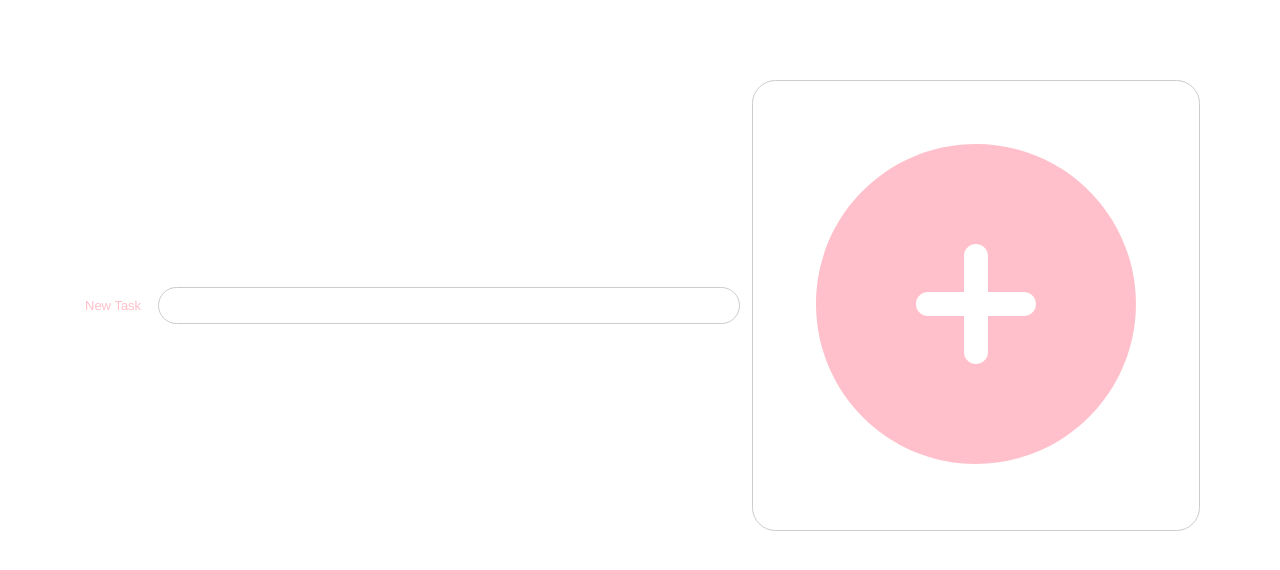
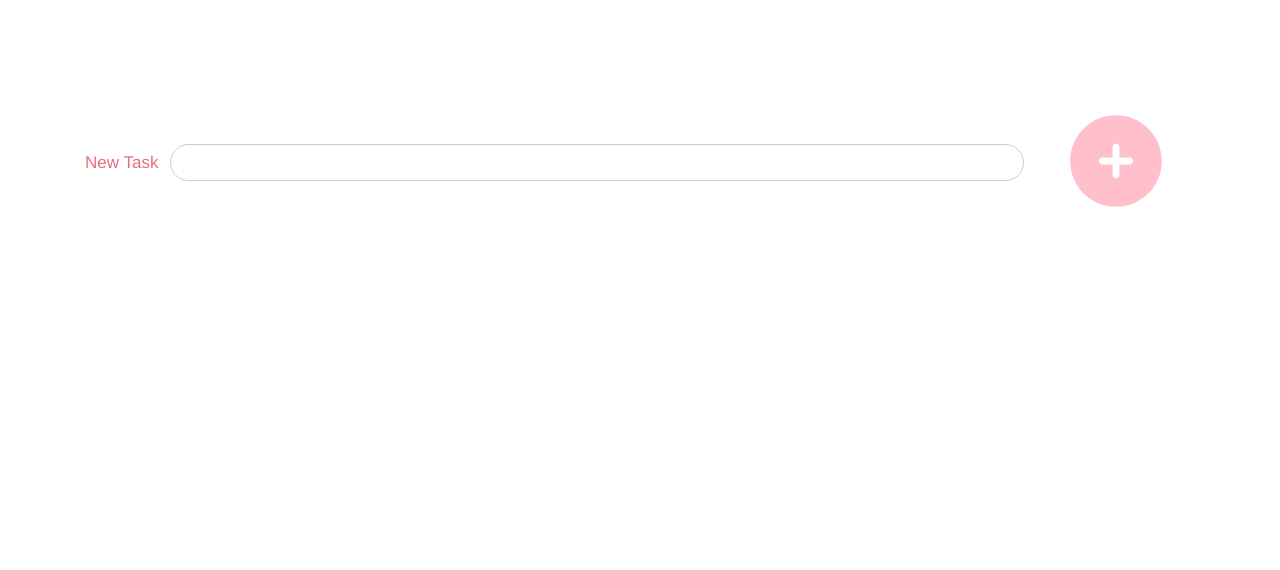
Before and after one commit to catbus00/react-todo, a React (Create React App) app: page /todo in a window 1280 px wide. Shown: the top 570 px of the page. Built offline with nearby package versions, Linux system fonts and the light colour scheme.

Commit message:
adjust svg layout and other nav items

```diff
--- a/src/components/AddTodoForm.js
+++ b/src/components/AddTodoForm.js
@@ -45,8 +45,8 @@ function AddTodoForm({ onAddTodo }) {
               d="M12 22C17.5228 22 22 17.5228 22 12C22 6.47715 17.5228 2 12 2C6.47715 2 2 6.47715 2 12C2 17.5228 6.47715 22 12 22ZM12.75 9C12.75 8.58579 12.4142 8.25 12 8.25C11.5858 8.25 11.25 8.58579 11.25 9L11.25 11.25H9C8.58579 11.25 8.25 11.5858 8.25 12C8.25 12.4142 8.58579 12.75 9 12.75H11.25V15C11.25 15.4142 11.5858 15.75 12 15.75C12.4142 15.75 12.75 15.4142 12.75 15L12.75 12.75H15C15.4142 12.75 15.75 12.4142 15.75 12C15.75 11.5858 15.4142 11.25 15 11.25H12.75V9Z"
             />
           </svg>
-        </button>
-      </div>
+          </button>
+        </div>
     </form>
   );
 }
--- a/src/components/AddTodoForm.module.css
+++ b/src/components/AddTodoForm.module.css
@@ -1,29 +1,9 @@
-
-/* remove default spacing from all margins */
-p,
-h1,
-h2,
-h3,
-h4,
-h5,
-h6,
-ul {
-  margin: 0;
-}
-
-li {
-  display: flex;
-  align-items: left;
-  justify-content: space-between;
-  margin-bottom: 15px;
-}
-
 /* make input box flex box*/
 
 .inputContainer {
   display: flex;
   align-items: center;
-  gap: 10px;
+  gap: 5px;
 }
 
 /* adjust input box */
@@ -34,7 +14,7 @@ li {
   font-family: 'helvetica';
   color: black;
   font-size: 13px;
-  flex-grow: 1;
+  flex-grow: 100;
   outline: none;
   box-shadow: none;
   border: 1px solid #ccc;
@@ -51,30 +31,24 @@ li {
 svg.addButton {
   fill: pink;
   transition: fill 0.2s ease-in-out;
-}
-.inputContainer {
-  display: flex;
-  justify-content: space-between;
-  align-items: center;
+  height: 150px;
 }
 
 .addButtonContainer {
   display: flex;
   justify-content: space-between;
   align-items: center;
-  /* background: green; */
 }
 
 .inputForm {
-  border-radius: 23.5px;
-  padding: 10px;
+  padding: 5px;
   font-family: 'helvetica';
   color: black;
   font-size: 13px;
   flex-grow: 1;
   outline: none;
   box-shadow: none;
-  border: 1px solid #ccc;
+  border: none;
   background-color: #fff;
 }
 
--- a/src/components/App.css
+++ b/src/components/App.css
@@ -3,8 +3,8 @@
 /* global css body */
 body {
   font-family: 'helvetica';
-  color: pink;
-  font-size: 15px;
+  color: rgb(228, 111, 130);
+  font-size: 17px;
   margin: 50px;
   background-color: cream;
 }
@@ -35,21 +35,21 @@ ul {
 /* mobile */
 @media (max-width: 767px) {
   body {
-    font-size: 11px;
+    font-size: 12px;
   }
 }
 
 /* tablet */
 @media (min-width: 768px) and (max-width: 1023px) {
   body {
-    font-size: 12px;
+    font-size: 14px;
   }
 }
 
 /* desktop */
 @media (min-width: 1024px) {
   body {
-    font-size: 13px;
+    font-size: 17px;
   }
 }
 
--- a/src/components/TodoNavigation.module.css
+++ b/src/components/TodoNavigation.module.css
@@ -12,9 +12,10 @@
 
 /* hamburger menu area */
 .leftColumn {
-  flex-grow: 1;
+  flex-grow: 15;
 }
 
 /* user profile area */
 .rightColumn {
+  flex-grow: 1;
 }
```
